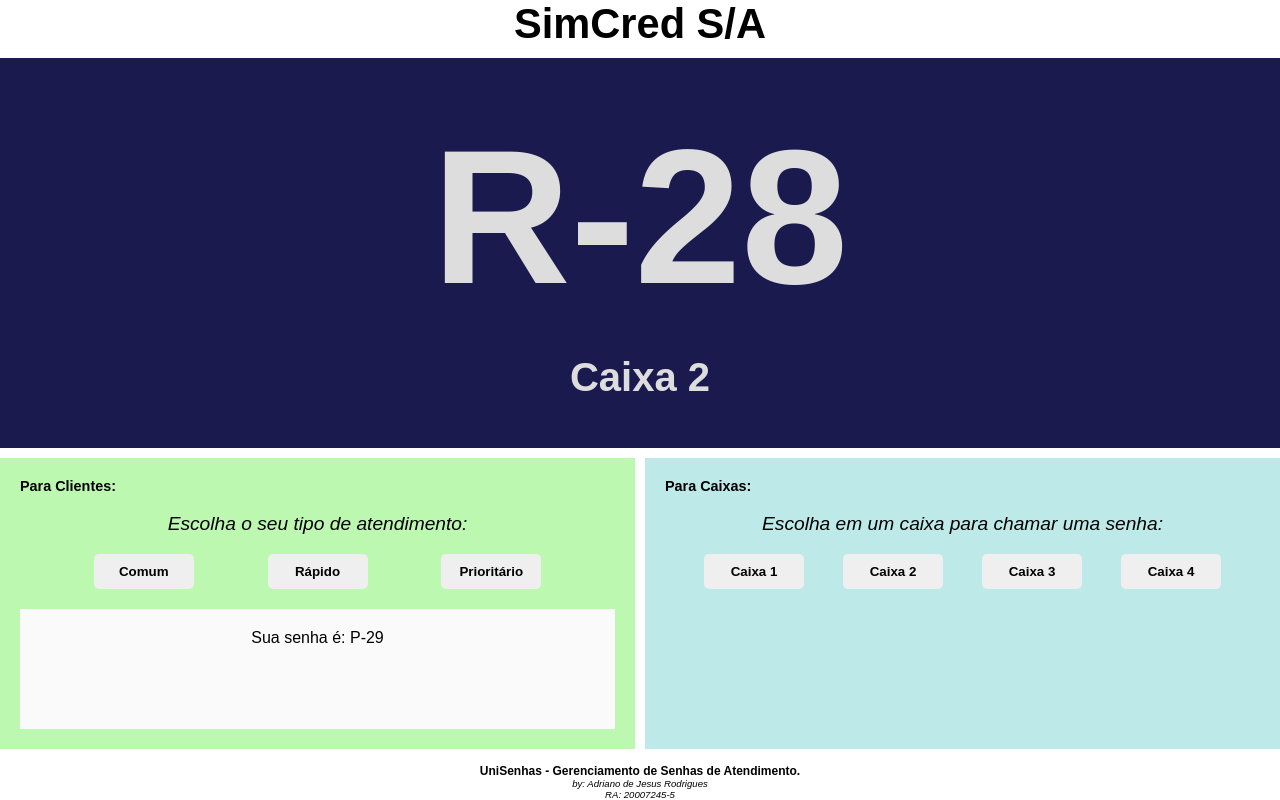
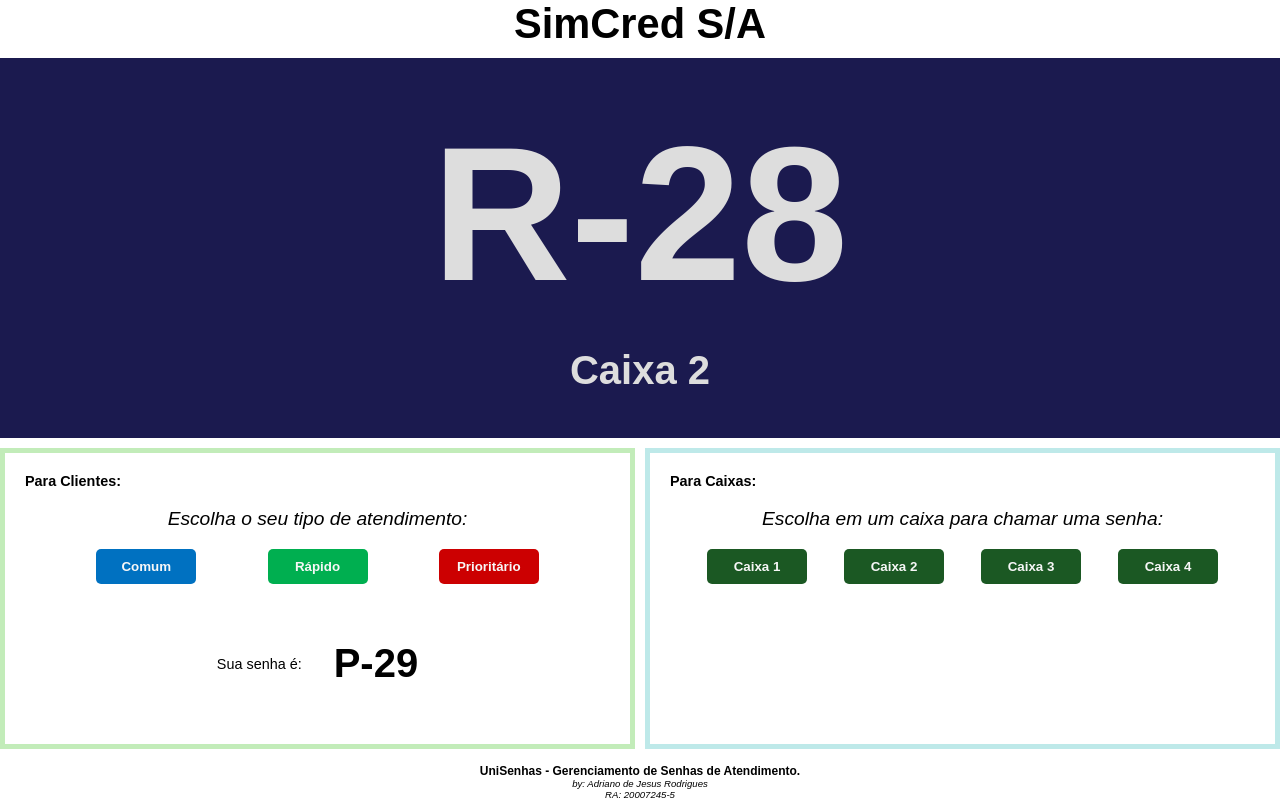
Before and after one commit to ajradriano/password-system, a plain HTML site: page index.html in a window 1280 px wide. Drawn offline with Linux system fonts and the light colour scheme.

Commit message:
Estilizacao botoes e inicio js

```diff
--- a/index.html
+++ b/index.html
@@ -11,6 +11,8 @@
   <link rel="stylesheet" href="src/css/style.css">
 
   <title>UniSenhas</title>
+
+  <script defer src="/src/js/script.js"></script>
 </head>
 <body>
   <div class="container">
@@ -27,23 +29,23 @@
       <div class="legend-title">Para Clientes:</div>
       <div class="legend-text">Escolha o seu tipo de atendimento:</div>
       <div class="buttons">
-        <button class="choice-button">Comum</button>
-        <button class="choice-button">Rápido</button>
-        <button class="choice-button">Prioritário</button>
+        <button class="choice-button common-button">Comum</button>
+        <button class="choice-button quick-button">Rápido</button>
+        <button class="choice-button priority-button">Prioritário</button>
       </div>
       <div class="generated-password">
-        <span>Sua senha é:</span>
-        <span>P-29</span>
+        <span class="password-legend">Sua senha é:</span>
+        <span class="password-code">P-29</span>
       </div>
     </div>
     <div class="ticket-window">
       <div class="legend-title">Para Caixas:</div>
       <div class="legend-text">Escolha em um caixa para chamar uma senha:</div>
       <div class="buttons">
-        <button class="choice-button">Caixa 1</button>
-        <button class="choice-button">Caixa 2</button>
-        <button class="choice-button">Caixa 3</button>
-        <button class="choice-button">Caixa 4</button>
+        <button class="choice-button service-button">Caixa 1</button>
+        <button class="choice-button service-button">Caixa 2</button>
+        <button class="choice-button service-button">Caixa 3</button>
+        <button class="choice-button service-button">Caixa 4</button>
       </div>
     </div>
     <div class="footer">
--- a/src/css/fonts.css
+++ /dev/null
@@ -1,4 +0,0 @@
-@font-face {
-  font-family: "MountSerrat";
-  src: url("/src/fonts/Montserrat-Regular.ttf");
-}
--- a/src/css/style.css
+++ b/src/css/style.css
@@ -1,5 +1,4 @@
 @import 'variables.css';
-
 
 * {
   margin: 0;
@@ -99,13 +98,30 @@ body {
   border-radius: 5px;
   font-family: inherit;
   font-weight: 600;
+  cursor: pointer;
+  color: #f7f7f7;
+}
+
+.common-button {
+  background-color: #0071C1;
+}
+
+.quick-button {
+  background-color: #00AF50;
+}
+
+.priority-button {
+  background-color: #CC0001;
+}
+
+.service-button {
+  background-color: #1b5823;
 }
 
 .costumer {
   grid-area: costumer;
-  background-color: #bdf8b1;
   padding: var(--padding-20);
-
+  border: #c2ecb9 5px solid;
 }
 
 .generated-password {
@@ -114,15 +130,25 @@ body {
   margin-top: 20px;
   padding: var(--padding-20);
   text-align: center;
+  display: flex;
+  justify-content: center;
+  align-items: center;
+}
 
-  background-color: #fafafa;
+.password-legend {
+  font-size: 0.9rem;
+  margin-right: 2rem;
+}
+
+.password-code {
+  font-size: 2.5rem;
+  font-weight: 600;
 }
 
 .ticket-window {
   grid-area: ticket-window;
-  background-color: #bee9e9;
   padding: var(--padding-20);
-
+  border: #bee9e9 5px solid;
 }
 
 .footer {
--- /dev/null
+++ b/src/js/script.js
@@ -0,0 +1 @@
+console.log('Js running!')
```
